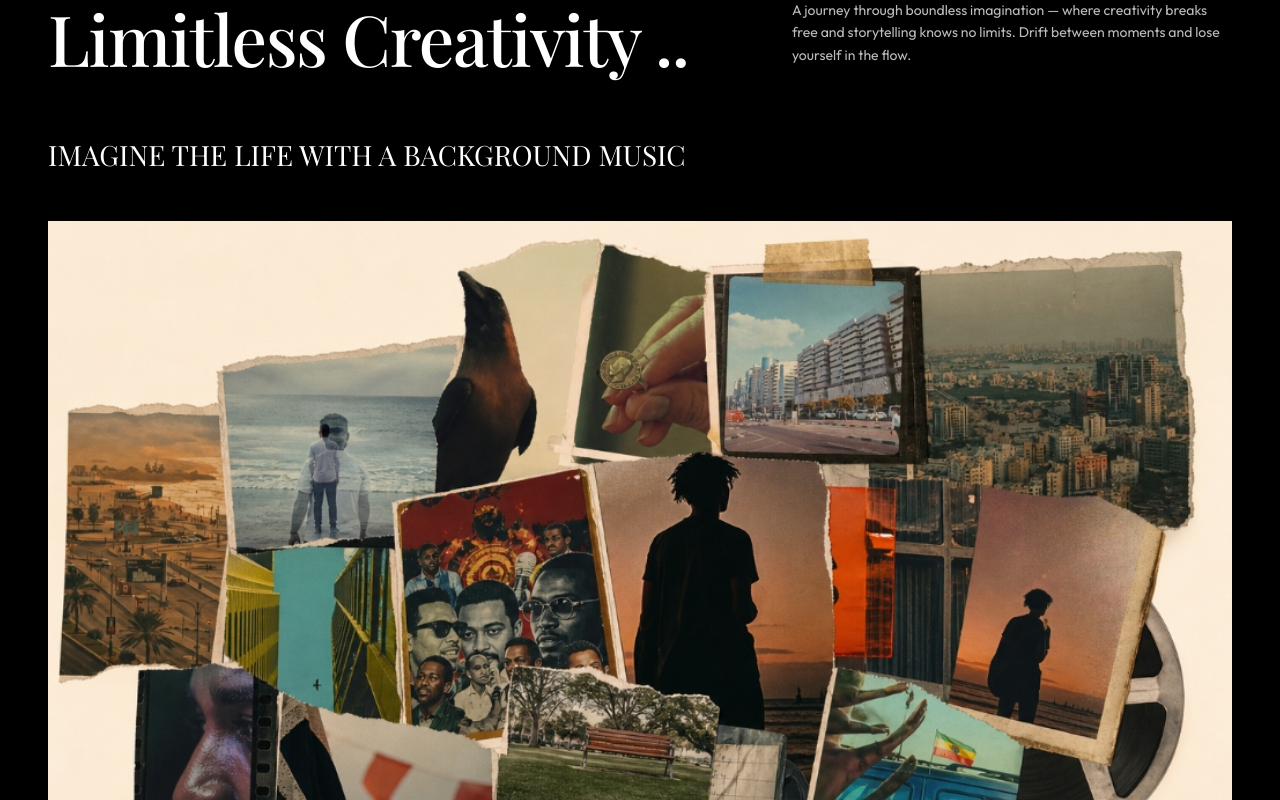
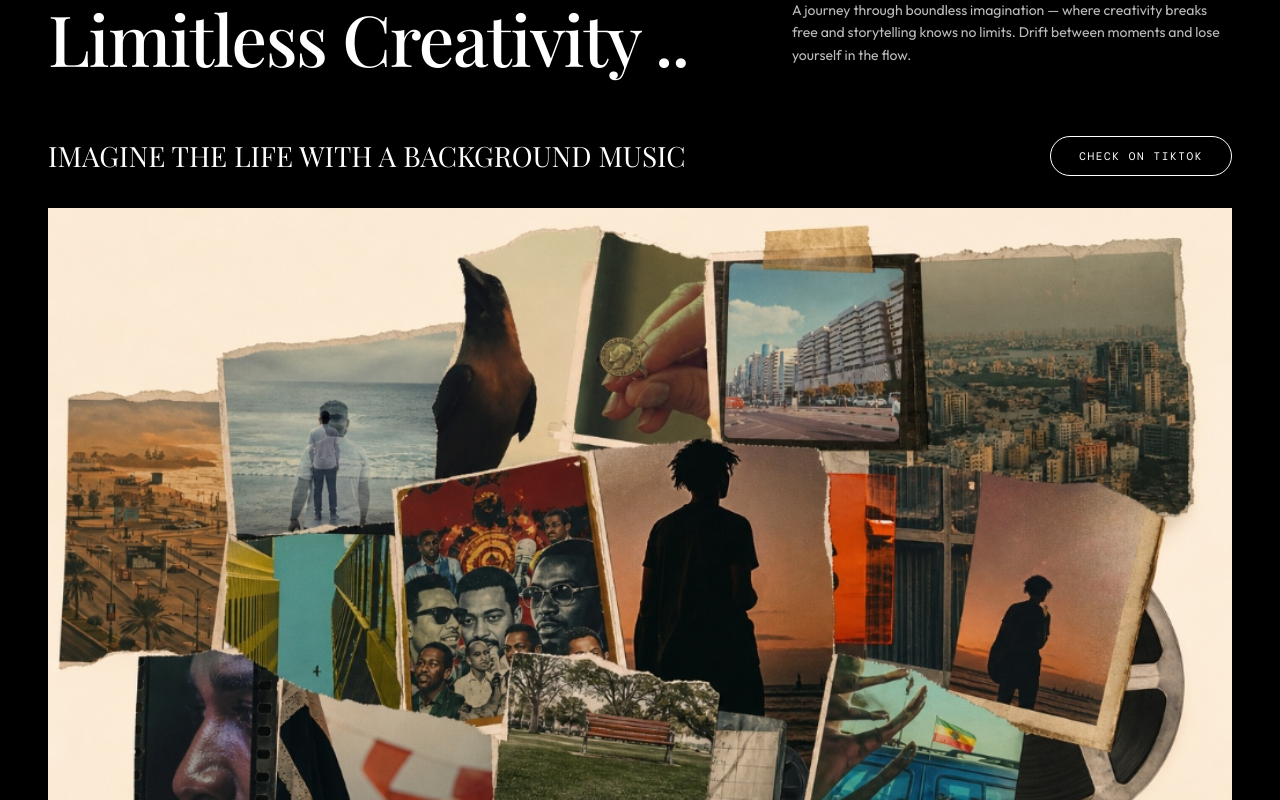
Before and after one commit to AmerMysara/Profile, a React (Vite) app: page / in a window 1280 px wide. Shown: the part 4120-4920 px from the top of the page. Built offline with nearby package versions, Linux system fonts and the light colour scheme; a web font is replaced by a local one.

Commit message:
Update timeline text and roles

```diff
--- a/src/components/Reel.tsx
+++ b/src/components/Reel.tsx
@@ -11,9 +11,19 @@ export function Reel() {
           right="A journey through boundless imagination — where creativity breaks free and storytelling knows no limits. Drift between moments and lose yourself in the flow."
         />
 
-        <p className="reel-intro" data-reveal style={{ textTransform: 'uppercase' }}>
-          Imagine the life with a background music
-        </p>
+        <div className="reel-intro-row" data-reveal>
+          <p className="reel-intro" style={{ textTransform: 'uppercase', margin: 0 }}>
+            Imagine the life with a background music
+          </p>
+          <a
+            href="https://www.tiktok.com/@amer.mysara"
+            target="_blank"
+            rel="noopener noreferrer"
+            className="tiktok-btn"
+          >
+            Check on Tiktok
+          </a>
+        </div>
 
         <div className="reel-poster-container" data-reveal>
           <img
--- a/src/components/Timeline.tsx
+++ b/src/components/Timeline.tsx
@@ -4,7 +4,7 @@ const ROWS = [
   {
     years: '2024 — PRESENT',
     role: 'Content Creator & AI Filmmaker',
-    co: 'TECHKS — Dubai',
+    co: 'TECHKS — Dubai / Independent',
     impact:
       'Directing AI-native ads, cinematic shorts and generative brand systems end-to-end; owning creative strategy across film, social and identity.',
   },
@@ -24,9 +24,9 @@ const ROWS = [
   },
   {
     years: '2019 — 2020',
-    role: 'Freelance Visual & Video Producer',
+    role: 'Freelance Visual & Video Editor',
     co: 'Independent — Khartoum / Dubai',
-    impact: 'Moved from print identity into motion; first cinematic briefs, first edit bays, first commercial directing credits.',
+    impact: 'Transitioned from print design to motion and post-production; crafted cinematic narratives, managed edit bays, and delivered polished commercial video content.',
   },
   {
     years: '2018 — 2019',
--- a/src/index.css
+++ b/src/index.css
@@ -1645,6 +1645,41 @@ footer em {
   }
 }
 
+.reel-intro-row {
+  display: flex;
+  justify-content: space-between;
+  align-items: center;
+  margin-bottom: 32px;
+}
+@media (max-width: 768px) {
+  .reel-intro-row {
+    flex-direction: column;
+    align-items: flex-start;
+    gap: 16px;
+  }
+}
+.tiktok-btn {
+  display: inline-flex;
+  align-items: center;
+  justify-content: center;
+  padding: 12px 28px;
+  border: 1px solid var(--ink);
+  border-radius: 40px;
+  color: var(--ink);
+  font-family: var(--mono-font);
+  font-size: 11px;
+  letter-spacing: 0.15em;
+  text-transform: uppercase;
+  text-decoration: none;
+  transition: all 0.3s cubic-bezier(0.2, 0.8, 0.2, 1);
+  background: transparent;
+}
+.tiktok-btn:hover {
+  background: var(--ink);
+  color: var(--bg);
+  transform: translateY(-2px);
+}
+
 /* Reduced motion */
 @media (prefers-reduced-motion: reduce) {
   .marquee-track {
```
